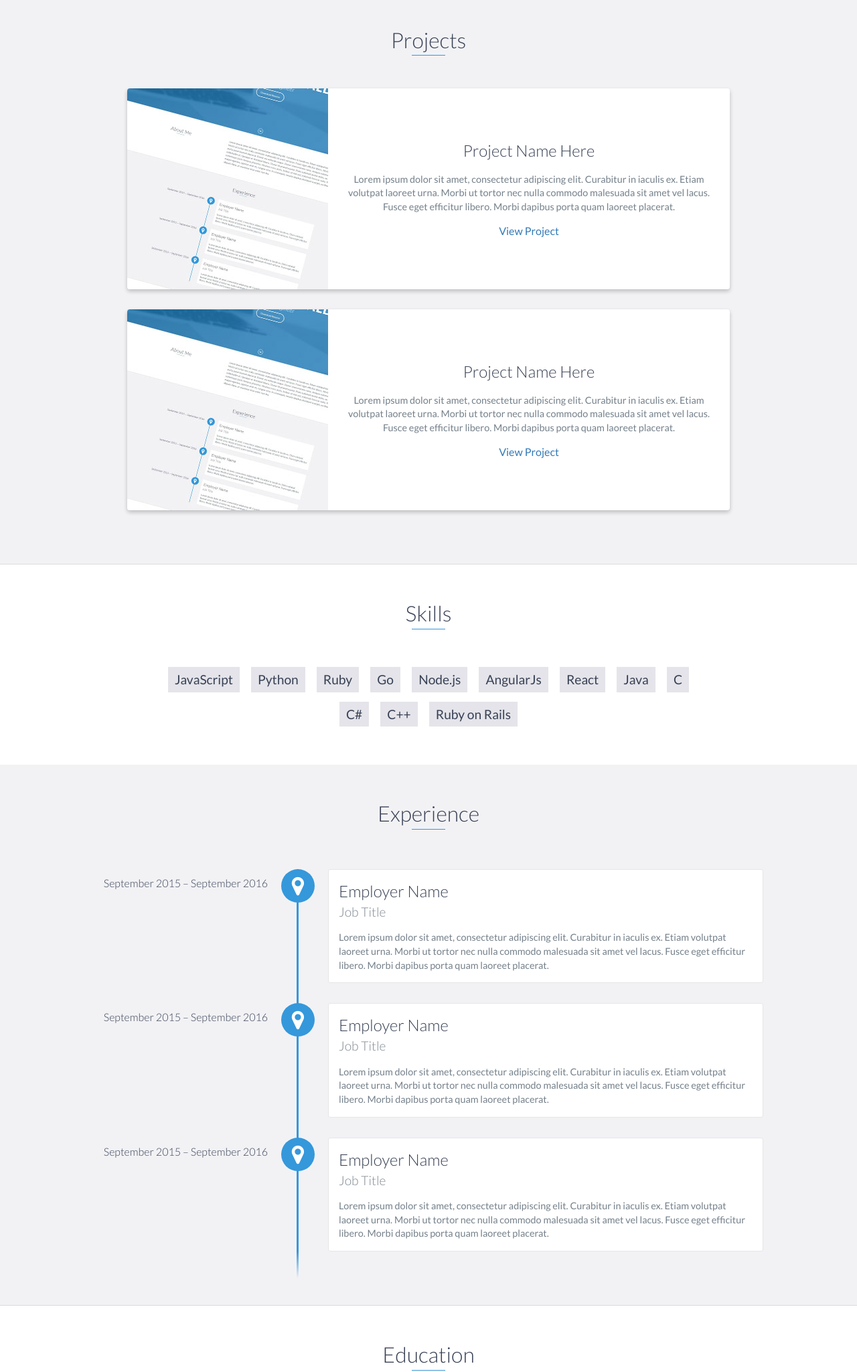
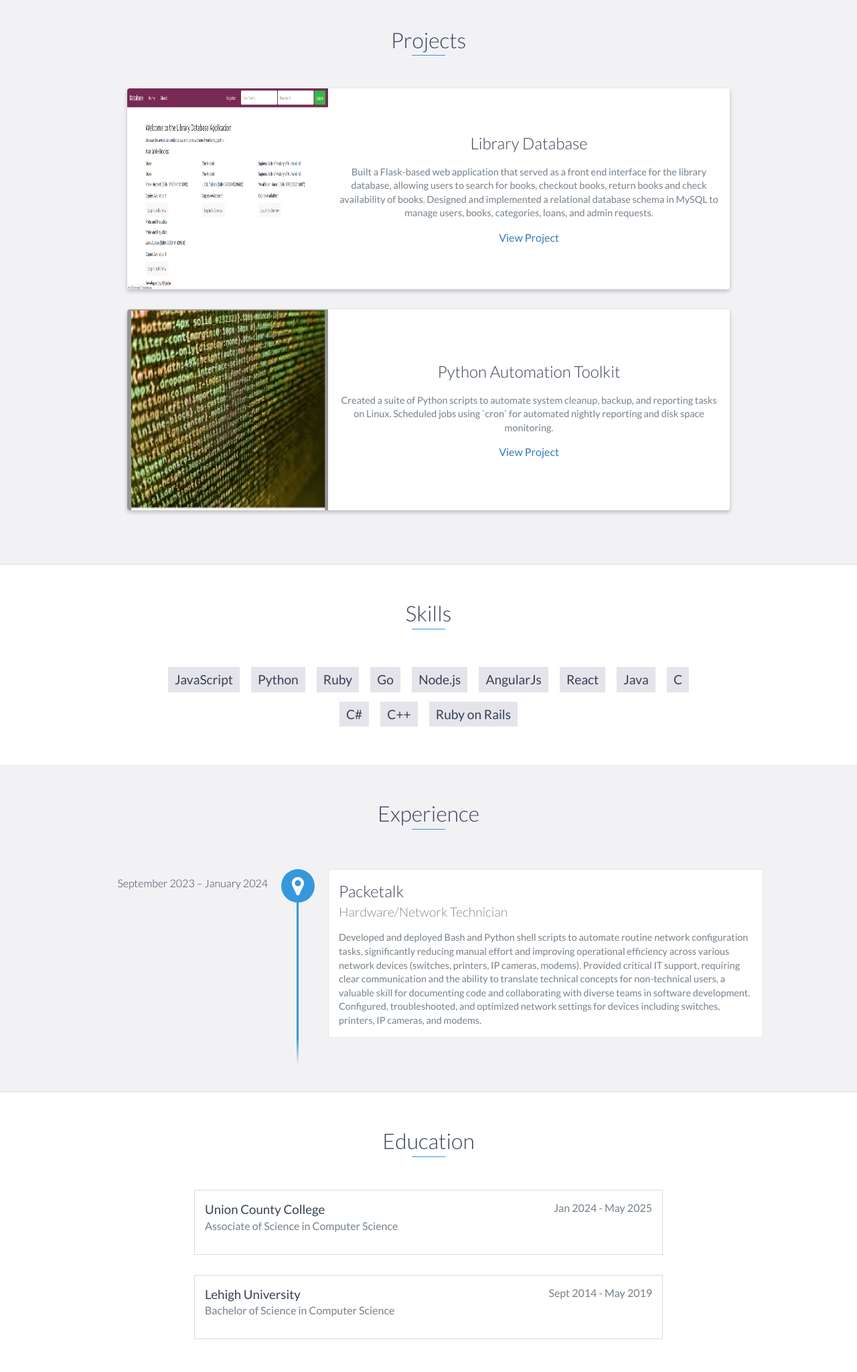
Before and after one commit to chijiokeumezinwa/chijiokeumezinwa.github.io, a plain HTML site: page index.html in a window 1280 px wide. Shown: the part 1040-3089 px from the top of the page at 67% size. Drawn offline with nearby package versions, Linux system fonts and the light colour scheme.

Commit message:
edited projects, experience, added resume

```diff
--- a/index.html
+++ b/index.html
@@ -50,7 +50,7 @@
         <div id="lead-content">
             <h1>Chijioke Umezinwa</h1>
             <h2>Software Engineer</h2>
-            <a href="assets/Chijioke_Umezinwa_Resume.pdf" class="btn-rounded-white">Download Resume</a>
+            <a href="assets/chijioke_umezinwa_resume.pdf" target="_blank" class="btn-rounded-white">Download Resume</a>
         </div>
         <!-- End #lead-content -->
 
@@ -88,15 +88,16 @@
             <div class="row">
                 <div class="project shadow-large">
                     <div class="project-image">
-                        <img src="images/project.jpg" />
+                        <img src="images/Screenshot 2025-07-25 105948.png" width="300" height="300" alt="Screenshot of project"/>
                     </div>
                     <!-- End .project-image -->
                     <div class="project-info">
-                        <h3>Project Name Here</h3>
+                        <h3>Library Database</h3>
                         <p>
-                            Lorem ipsum dolor sit amet, consectetur adipiscing elit. Curabitur in iaculis ex. Etiam volutpat laoreet urna. Morbi ut tortor nec nulla commodo malesuada sit amet vel lacus. Fusce eget efficitur libero. Morbi dapibus porta quam laoreet placerat.
+                            Built a Flask-based web application that served as a front end interface for the library database, allowing users to search for books, checkout books, return books and check availability of books.
+                            Designed and implemented a relational database schema in MySQL to manage users, books, categories, loans, and admin requests.
                         </p>
-                        <a href="#">View Project</a>
+                        <a href="http://library-app012.duckdns.org/" target="_blank">View Project</a>
                     </div>
                     <!-- End .project-info -->
                 </div>
@@ -104,15 +105,16 @@
 
                 <div class="project shadow-large">
                     <div class="project-image">
-                        <img src="images/project.jpg" />
+                        <img src="images/pythonscriptimg.jpg" width="300" height="300" alt="Screenshot of python script"/>
                     </div>
                     <!-- End .project-image -->
                     <div class="project-info">
-                        <h3>Project Name Here</h3>
+                        <h3>Python Automation Toolkit</h3>
                         <p>
-                            Lorem ipsum dolor sit amet, consectetur adipiscing elit. Curabitur in iaculis ex. Etiam volutpat laoreet urna. Morbi ut tortor nec nulla commodo malesuada sit amet vel lacus. Fusce eget efficitur libero. Morbi dapibus porta quam laoreet placerat.
+                            Created a suite of Python scripts to automate system cleanup, backup, and reporting tasks on Linux.
+                            Scheduled jobs using `cron` for automated nightly reporting and disk space monitoring.
                         </p>
-                        <a href="#">View Project</a>
+                        <a href="https://github.com/chijiokeumezinwa/useful_shell_scripts" target="_blank">View Project</a>
                     </div>
                     <!-- End .project-info -->
                 </div>
@@ -144,7 +146,17 @@
     <div id="experience" class="background-alt">
         <h2 class="heading">Experience</h2>
         <div id="experience-timeline">
-            <div data-date="September 2015 – September 2016">
+            <div data-date="September 2023 – January 2024">
+                <h3>Packetalk</h3>
+                <h4>Hardware/Network Technician</h4>
+                <p>
+                    Developed and deployed Bash and Python shell scripts to automate routine network configuration tasks, significantly reducing manual effort and improving operational efficiency across various network devices (switches, printers, IP cameras, modems).
+                    Provided critical IT support, requiring clear communication and the ability to translate technical concepts for non-technical users, a valuable skill for documenting code and collaborating with diverse teams in software development.
+                    Configured, troubleshooted, and optimized network settings for devices including switches, printers, IP cameras, and modems.
+                </p>
+            </div>
+
+            <!-- <div data-date="September 2015 – September 2016">
                 <h3>Employer Name</h3>
                 <h4>Job Title</h4>
                 <p>
@@ -158,15 +170,7 @@
                 <p>
                     Lorem ipsum dolor sit amet, consectetur adipiscing elit. Curabitur in iaculis ex. Etiam volutpat laoreet urna. Morbi ut tortor nec nulla commodo malesuada sit amet vel lacus. Fusce eget efficitur libero. Morbi dapibus porta quam laoreet placerat.
                 </p>
-            </div>
-
-            <div data-date="September 2015 – September 2016">
-                <h3>Employer Name</h3>
-                <h4>Job Title</h4>
-                <p>
-                    Lorem ipsum dolor sit amet, consectetur adipiscing elit. Curabitur in iaculis ex. Etiam volutpat laoreet urna. Morbi ut tortor nec nulla commodo malesuada sit amet vel lacus. Fusce eget efficitur libero. Morbi dapibus porta quam laoreet placerat.
-                </p>
-            </div>
+            </div> -->
         </div>
     </div>
     <!-- End #experience -->
@@ -219,13 +223,13 @@
                 <div class="col-sm-5 social">
                     <ul>
                         <li>
-                            <a href="https://github.com/" target="_blank"><i class="fa fa-github" aria-hidden="true"></i></a>
+                            <a href="https://github.com/chijiokeumezinwa" target="_blank"><i class="fa fa-github" aria-hidden="true"></i></a>
                         </li>
                         <li>
                             <a href="https://stackoverflow.com/" target="_blank"><i class="fa fa-stack-overflow" aria-hidden="true"></i></a>
                         </li>
                         <li>
-                            <a href="https://linkedin.com/" target="_blank"><i class="fa fa-linkedin" aria-hidden="true"></i></a>
+                            <a href="https://www.linkedin.com/in/chijioke-umezinwa/" target="_blank"><i class="fa fa-linkedin" aria-hidden="true"></i></a>
                         </li>
                         <li>
                             <!-- <a href="https://www.facebook.com/" target="_blank"><i class="fa fa-facebook" aria-hidden="true"></i></a> -->
```
Also changed, not shown: images/Screenshot 2025-07-25 105948.png (added), images/pythonscriptimg.jpg (added), 4 other files.
